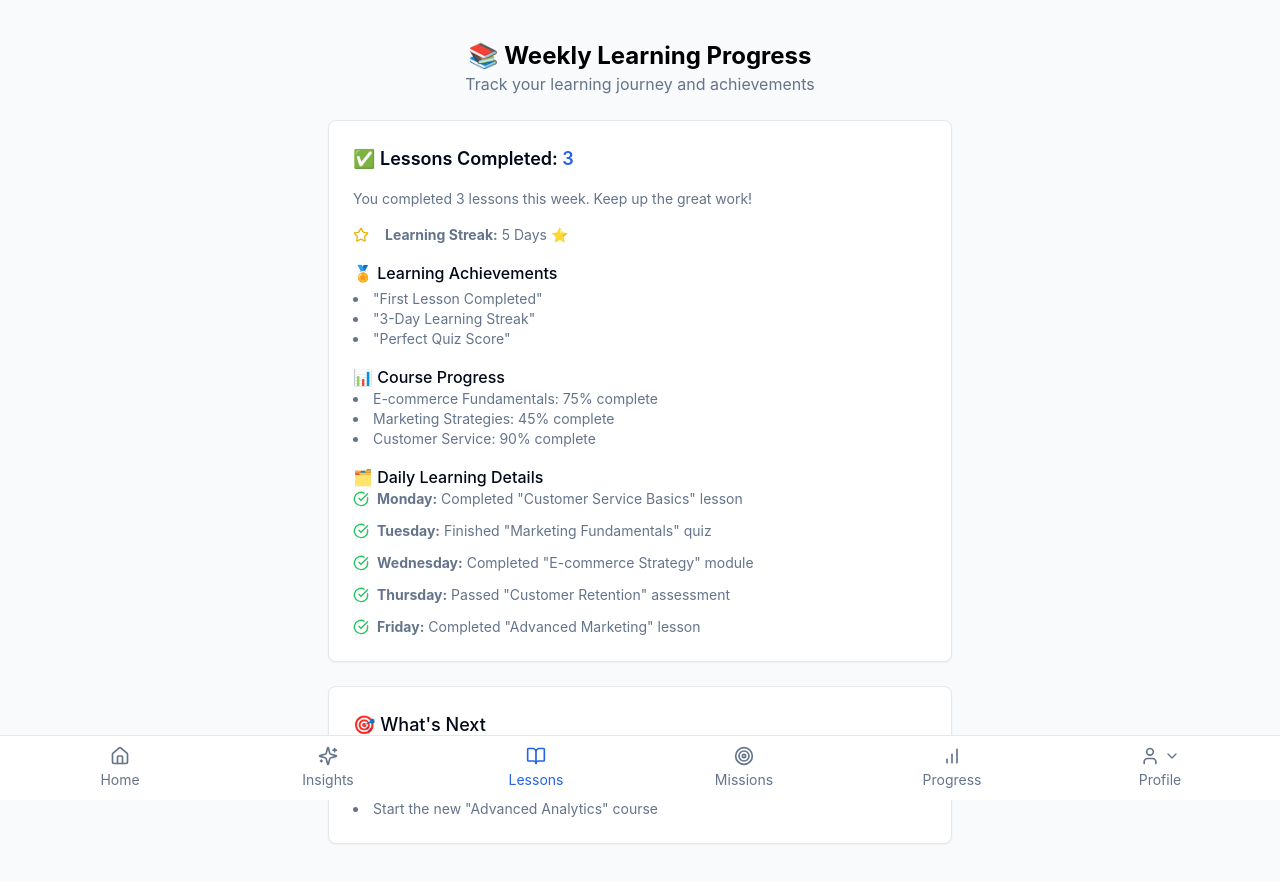
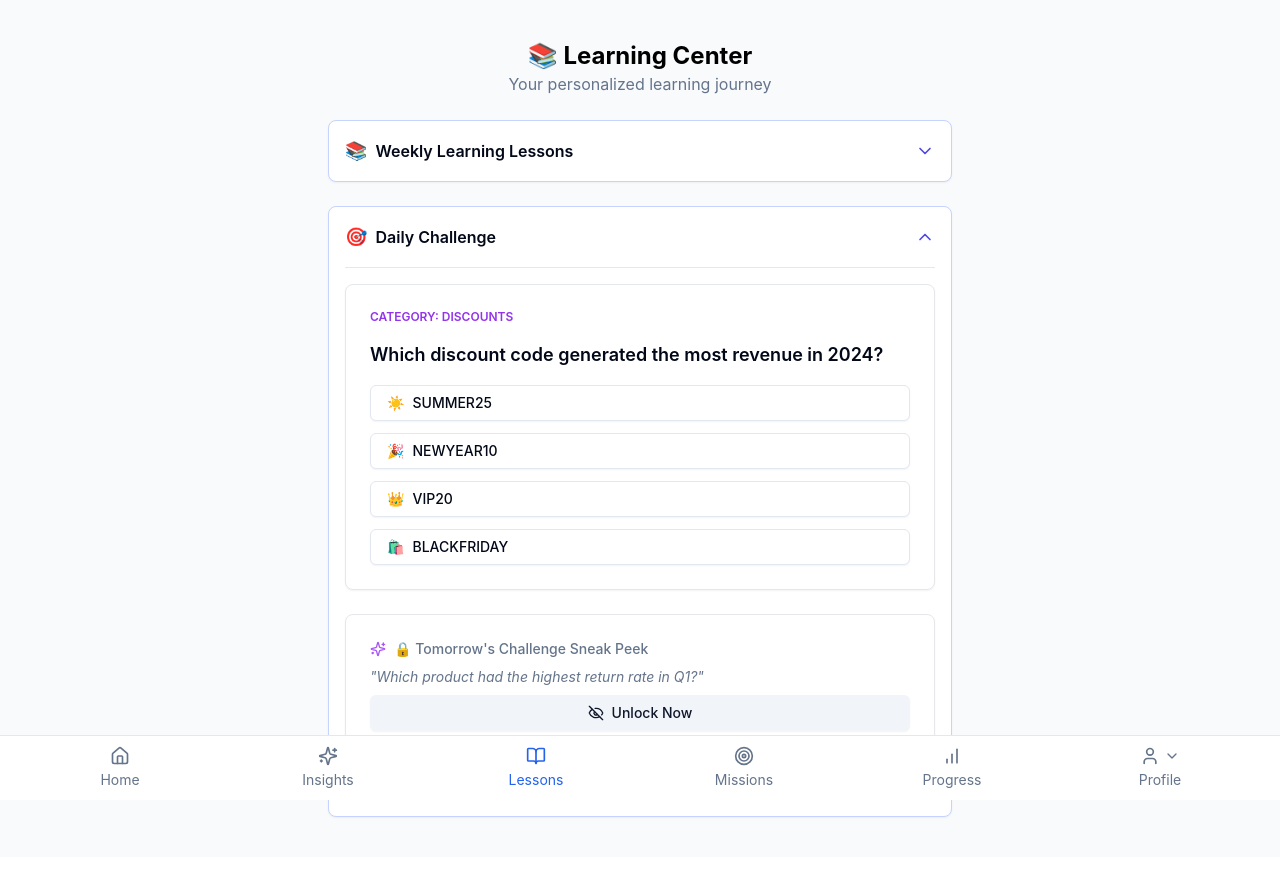
Before and after one commit to getwowai/mockups, a React (Create React App) app: page /lessons in a window 1280 px wide. After the commit the page ends 857 px from the top, so only its background shows below. Built offline with nearby package versions, Linux system fonts and the light colour scheme.

Commit message:
Update lessons and challenge

```diff
--- a/src/App.tsx
+++ b/src/App.tsx
@@ -9,7 +9,7 @@ import MissionCenter from './components/MissionCenter';
 import MissionPage from './components/MissionPage';
 import WeeklyRecap from './components/WeeklyRecap';
 import Progress from './components/Progress';
-import WeeklyLesson from './components/WeeklyLesson';
+import LessonsPage from './components/LessonsPage';
 import QNBTools from './components/QNBTools';
 
 function App() {
@@ -21,7 +21,7 @@ function App() {
             <Route path="/" element={<ChatSectionAI />} />
             <Route path="/insights" element={<InsightsOverview />} />
             <Route path="/insights/:category" element={<InsightDetail />} />
-            <Route path="/lessons" element={<WeeklyLesson />} />
+            <Route path="/lessons" element={<LessonsPage />} />
             <Route path="/missions" element={<MissionCenter />} />
             <Route path="/missions/:category" element={<MissionPage />} />
             <Route path="/progress" element={<WeeklyRecap />} />
--- a/src/components/DailyChallenge.tsx
+++ b/src/components/DailyChallenge.tsx
@@ -31,12 +31,7 @@ export default function DailyChallenge() {
   const isCorrect = selected === correctAnswer;
 
   return (
-    <div className="p-6 max-w-xl mx-auto space-y-6">
-      <div className="text-center space-y-1">
-        <h1 className="text-2xl font-bold">🎯 Daily Challenge</h1>
-        <p className="text-muted-foreground">Sharpen your store smarts with one quick challenge a day</p>
-      </div>
-
+    <div className="space-y-6">
       {/* Challenge Card */}
       <Card>
         <CardContent className="space-y-4 p-6">
--- a/src/components/InsightsOverview.tsx
+++ b/src/components/InsightsOverview.tsx
@@ -1,8 +1,6 @@
 import { Card, CardContent } from "./ui/card";
-import { Bell, ChevronDown, ChevronUp } from "lucide-react";
+import { Bell } from "lucide-react";
 import { Link } from "react-router-dom";
-import { useState } from "react";
-import Benchmarking from "./Benchmarking";
 
 interface InsightCategory {
   title: string;
@@ -51,39 +49,12 @@ const insightCategories: InsightCategory[] = [
 ];
 
 export default function InsightsOverview() {
-  const [showBenchmarking, setShowBenchmarking] = useState(false);
-
   return (
     <div className="p-4 max-w-sm mx-auto space-y-6">
       <div className="text-center space-y-1">
         <h1 className="text-xl font-bold">📊 Your Insights</h1>
         <p className="text-sm text-muted-foreground">Explore AI insights by category</p>
       </div>
-
-      {/* Benchmarking Toggle */}
-      <Card className="border border-indigo-200">
-        <CardContent className="p-4">
-          <button
-            onClick={() => setShowBenchmarking(!showBenchmarking)}
-            className="w-full flex items-center justify-between text-left"
-          >
-            <div className="flex items-center gap-2">
-              <span className="text-lg">📈</span>
-              <span className="font-semibold">Store Benchmarking</span>
-            </div>
-            {showBenchmarking ? (
-              <ChevronUp size={20} className="text-indigo-600" />
-            ) : (
-              <ChevronDown size={20} className="text-indigo-600" />
-            )}
-          </button>
-          {showBenchmarking && (
-            <div className="mt-4 pt-4 border-t">
-              <Benchmarking />
-            </div>
-          )}
-        </CardContent>
-      </Card>
 
       {/* Insights Categories */}
       <div className="grid grid-cols-1 gap-4">
--- /dev/null
+++ b/src/components/LessonsPage.tsx
@@ -0,0 +1,69 @@
+import * as React from "react";
+import { Card, CardContent } from "./ui/card";
+import { ChevronDown, ChevronUp } from "lucide-react";
+import WeeklyLesson from "./WeeklyLesson";
+import DailyChallenge from "./DailyChallenge";
+
+export default function LessonsPage() {
+  const [showWeeklyLesson, setShowWeeklyLesson] = React.useState(false);
+  const [showDailyChallenge, setShowDailyChallenge] = React.useState(true);
+
+  return (
+    <div className="p-6 max-w-2xl mx-auto space-y-6">
+      <div className="text-center">
+        <h1 className="text-2xl font-bold">📚 Learning Center</h1>
+        <p className="text-muted-foreground">Your personalized learning journey</p>
+      </div>
+
+      {/* Weekly Lesson Toggle */}
+      <Card className="border border-indigo-200">
+        <CardContent className="p-4">
+          <button
+            onClick={() => setShowWeeklyLesson(!showWeeklyLesson)}
+            className="w-full flex items-center justify-between text-left"
+          >
+            <div className="flex items-center gap-2">
+              <span className="text-lg">📚</span>
+              <span className="font-semibold">Weekly Learning Lessons</span>
+            </div>
+            {showWeeklyLesson ? (
+              <ChevronUp size={20} className="text-indigo-600" />
+            ) : (
+              <ChevronDown size={20} className="text-indigo-600" />
+            )}
+          </button>
+          {showWeeklyLesson && (
+            <div className="mt-4 pt-4 border-t">
+              <WeeklyLesson />
+            </div>
+          )}
+        </CardContent>
+      </Card>
+
+      {/* Daily Challenge Toggle */}
+      <Card className="border border-indigo-200">
+        <CardContent className="p-4">
+          <button
+            onClick={() => setShowDailyChallenge(!showDailyChallenge)}
+            className="w-full flex items-center justify-between text-left"
+          >
+            <div className="flex items-center gap-2">
+              <span className="text-lg">🎯</span>
+              <span className="font-semibold">Daily Challenge</span>
+            </div>
+            {showDailyChallenge ? (
+              <ChevronUp size={20} className="text-indigo-600" />
+            ) : (
+              <ChevronDown size={20} className="text-indigo-600" />
+            )}
+          </button>
+          {showDailyChallenge && (
+            <div className="mt-4 pt-4 border-t">
+              <DailyChallenge />
+            </div>
+          )}
+        </CardContent>
+      </Card>
+    </div>
+  );
+}
--- a/src/components/WeeklyLesson.tsx
+++ b/src/components/WeeklyLesson.tsx
@@ -4,12 +4,7 @@ import { BookOpen, CheckCircle, Star, Target, Award } from "lucide-react";
 
 export default function WeeklyLesson() {
   return (
-    <div className="p-6 max-w-2xl mx-auto space-y-6">
-      <div className="text-center">
-        <h1 className="text-2xl font-bold">📚 Weekly Learning Progress</h1>
-        <p className="text-muted-foreground">Track your learning journey and achievements</p>
-      </div>
-
+    <div className="space-y-6">
       <Card>
         <CardContent className="space-y-4 p-6">
           <h2 className="text-lg font-semibold">✅ Lessons Completed: <span className="text-primary">3</span></h2>
--- a/src/components/WeeklyRecap.tsx
+++ b/src/components/WeeklyRecap.tsx
@@ -1,14 +1,42 @@
 import * as React from "react";
 import { Card, CardContent } from "./ui/card";
-import { Flame, Trophy, CheckCircle } from "lucide-react";
+import { Flame, Trophy, CheckCircle, ChevronDown, ChevronUp } from "lucide-react";
+import Benchmarking from "./Benchmarking";
 
 export default function WeeklyRecap() {
+  const [showBenchmarking, setShowBenchmarking] = React.useState(false);
+
   return (
     <div className="p-6 max-w-2xl mx-auto space-y-6">
       <div className="text-center">
         <h1 className="text-2xl font-bold">📬 Weekly Recap</h1>
         <p className="text-muted-foreground">Here's how your team performed this week</p>
       </div>
+
+      {/* Benchmarking Toggle */}
+      <Card className="border border-indigo-200">
+        <CardContent className="p-4">
+          <button
+            onClick={() => setShowBenchmarking(!showBenchmarking)}
+            className="w-full flex items-center justify-between text-left"
+          >
+            <div className="flex items-center gap-2">
+              <span className="text-lg">📈</span>
+              <span className="font-semibold">Store Benchmarking</span>
+            </div>
+            {showBenchmarking ? (
+              <ChevronUp size={20} className="text-indigo-600" />
+            ) : (
+              <ChevronDown size={20} className="text-indigo-600" />
+            )}
+          </button>
+          {showBenchmarking && (
+            <div className="mt-4 pt-4 border-t">
+              <Benchmarking />
+            </div>
+          )}
+        </CardContent>
+      </Card>
 
       <Card>
         <CardContent className="space-y-4 p-6">
```
